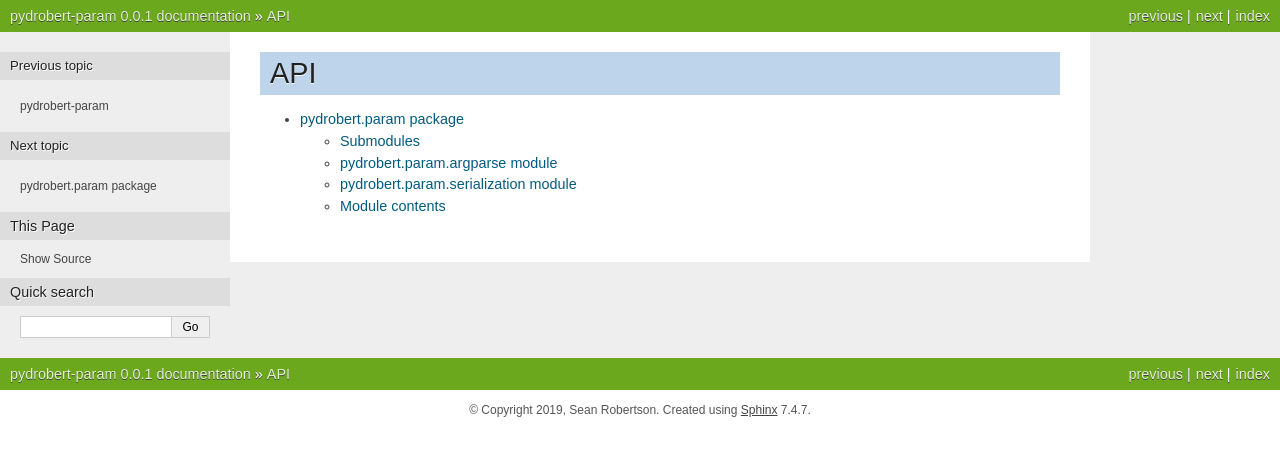
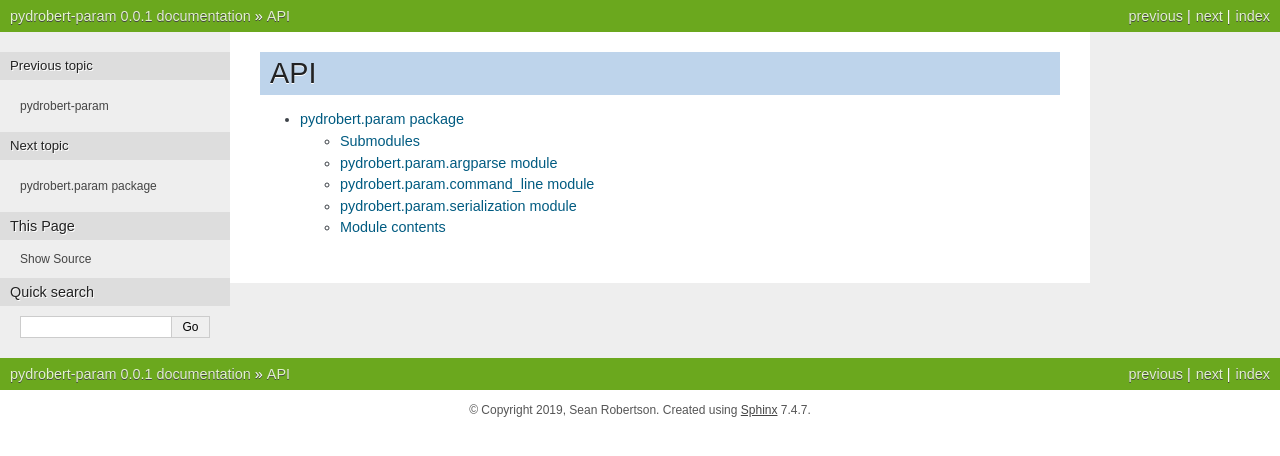
Before and after one commit to sdrobert/pydrobert-param, a Sphinx documentation site: the page built from docs/source/modules.rst, in a window 1280 px wide. Shown: the top 456 px of the page. Built offline with Sphinx 7.4.7, drawn with Linux system fonts in a browser that asks for light colours.

Commit message:
Updated docs

```diff
--- a/docs/source/pydrobert.param.rst
+++ b/docs/source/pydrobert.param.rst
@@ -12,6 +12,14 @@ pydrobert.param.argparse module
    :undoc-members:
    :show-inheritance:
 
+pydrobert.param.command_line module
+-----------------------------------
+
+.. automodule:: pydrobert.param.command_line
+   :members:
+   :undoc-members:
+   :show-inheritance:
+
 pydrobert.param.serialization module
 ------------------------------------
 
@@ -20,7 +28,6 @@ pydrobert.param.serialization module
    :undoc-members:
    :show-inheritance:
 
-
 Module contents
 ---------------
 
```
Also changed, not shown: 1 other file.
